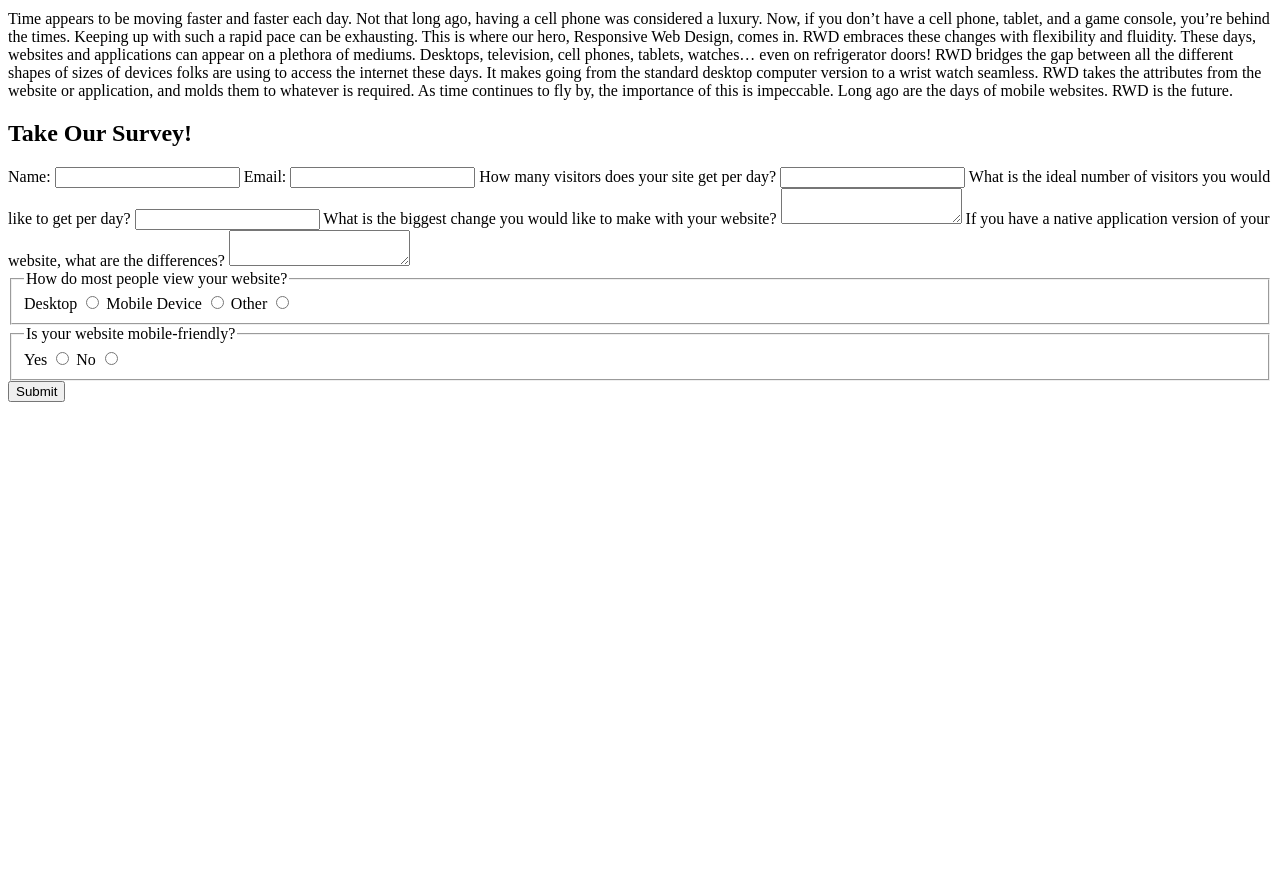
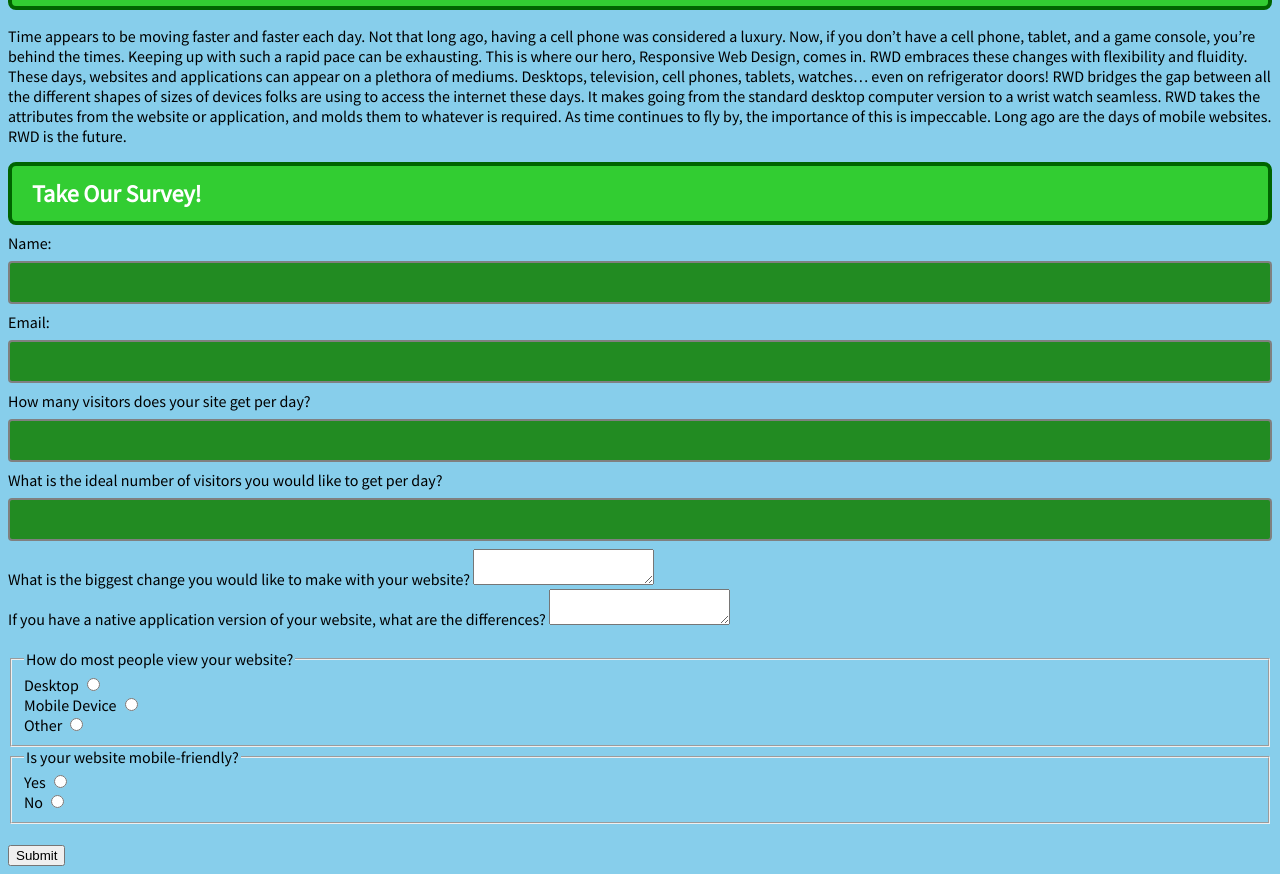
Before and after one commit to lucyenol24/RWD, a plain HTML site: page RWDhw.html in a window 1280 px wide. Shown: the part 70-944 px from the top of the page. Before the commit the page ends 800 px from the top, so only its background shows below. Drawn offline with Linux system fonts and the light colour scheme.

```diff
--- a/RWDhw.html
+++ b/RWDhw.html
@@ -3,6 +3,8 @@
   <head>
     <meta charset="utf-8">
     <title>Learn About RWD!</title>
+    <link rel="stylesheet" type="text/css" href="RWDhw.css">
+    <link href="https://fonts.googleapis.com/css?family=Source+Sans+Pro" rel="stylesheet">
   </head>
 
   <header>
@@ -21,26 +23,38 @@
         <input type="text" name="name" required>
       </label>
 
+      <br>
+
       <label>Email:
         <input type="email" name="email" required>
       </label>
 
+      <br>
 
       <label>How many visitors does your site get per day?
         <input type="number" name="visitors">
       </label>
 
+      <br>
+
       <label>What is the ideal number of visitors you would like to get per day?
         <input type="number" name="visitors">
       </label>
+
+      <br>
 
       <label>What is the biggest change you would like to make with your website?
         <textarea name="changes"></textarea>
       </label>
 
+      <br>
+
       <label>If you have a native application version of your website, what are the differences?
         <textarea name="nativeapp"></textarea>
       </label>
+
+      <br>
+      <br>
 
       <fieldset>
         <legend>
@@ -51,9 +65,13 @@
           <input type="radio" name="view" value="desktop">
         </label>
 
+        <br>
+
         <label>Mobile Device
           <input type="radio" name="view" value="mobile">
         </label>
+
+        <br>
 
         <label>Other
           <input type="radio" name="view" value="other">
@@ -69,10 +87,14 @@
             <input type="radio" name="moblfrien" value="yes">
           </label>
 
+        <br>
+
         <label>No
           <input type="radio" name="moblfrien" value="no">
         </label>
       </fieldset>
+
+      <br>
 
       <label>
         <input type="submit" value="Submit" name="submit">
```
